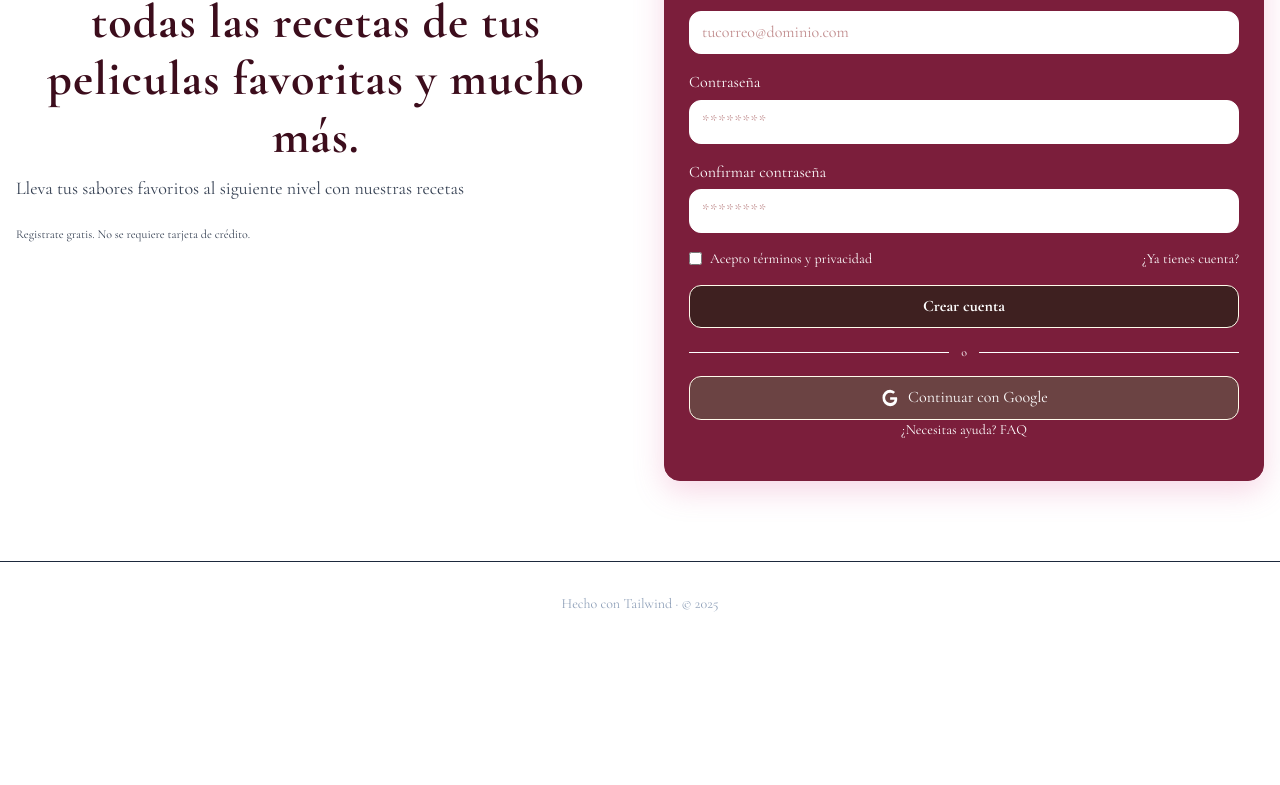
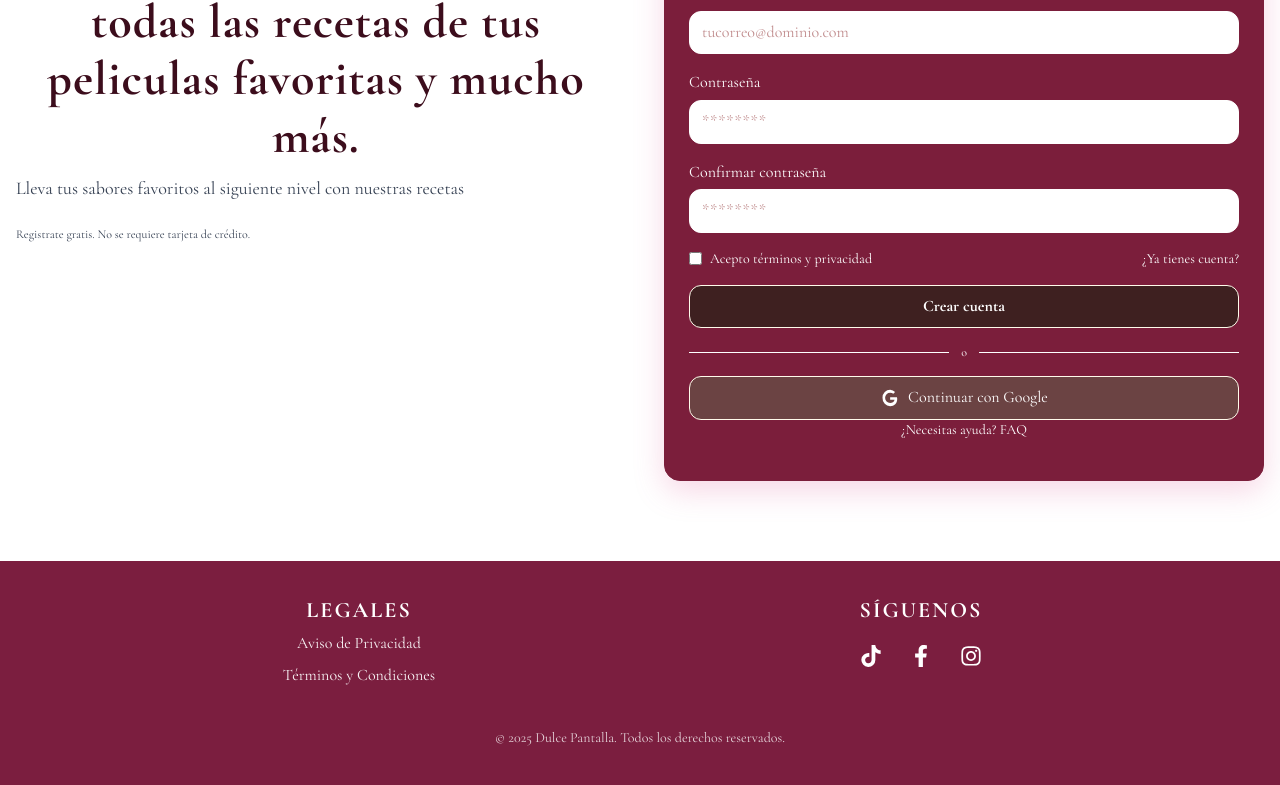
Before and after one commit to Joana0x/DulcePantalla, a Next.js app: page /sign-up in a window 1280 px wide. Shown: the part 443-1228 px from the top of the page. Before the commit the page ends 1089 px from the top, so only its background shows below. Built offline with nearby package versions, Linux system fonts and the light colour scheme; no server answers.

Commit message:
Footer en sign-up
añadir footer

```diff
--- a/app/sign-up/page.tsx
+++ b/app/sign-up/page.tsx
@@ -4,6 +4,7 @@ import Link from "next/link";
 import { FirebaseError } from "firebase/app";
 import { useState } from "react";
 import Header from "../componentes/Header";
+import Footer from "../componentes/Footer";
 import { createUserWithEmailAndPassword } from "firebase/auth";
 import { auth } from "../lib/firebase-client";
 import { GoogleAuthProvider, signInWithPopup } from "firebase/auth";
@@ -313,9 +314,8 @@ export default function SignUpPage() {
         </div>
       </section>
 
-      <footer className="border-t border-slate-800 py-8 text-center text-sm text-slate-400">
-        Hecho con Tailwind · © 2025
-      </footer>
+    <Footer />
+
     </>
   );
 }
```
